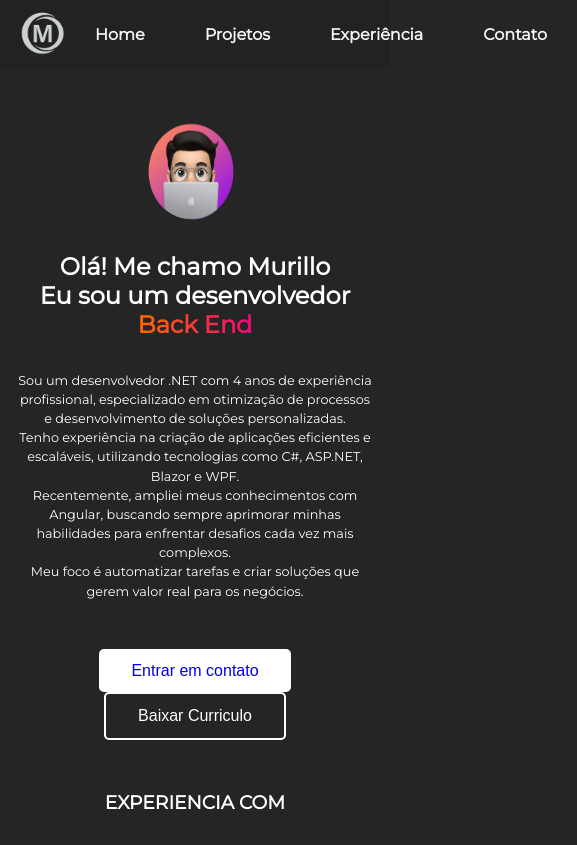
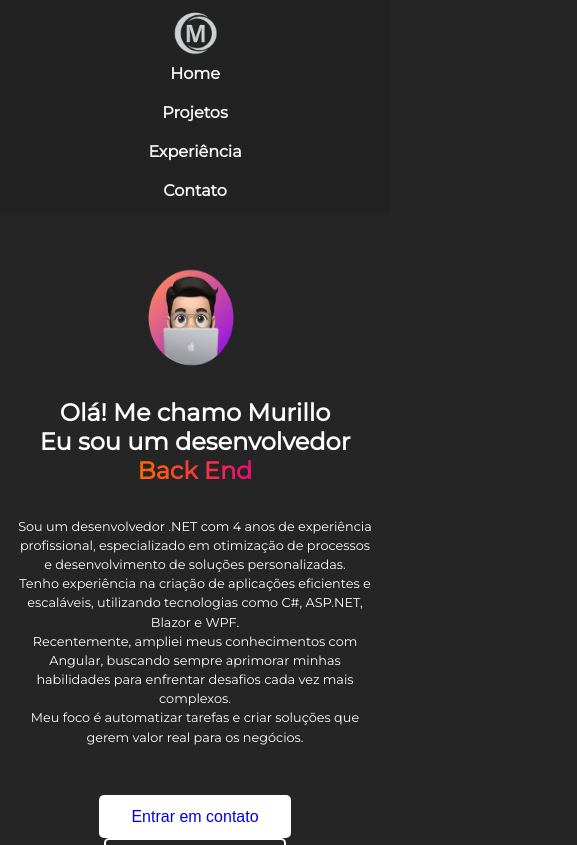
Before and after one commit to MurilloHMS/Portifolio, an Angular app: page / in a window 390 px wide. Shown: the top 845 px of the page, 577 px wide, since content can reach past the window. Built offline with nearby package versions, Linux system fonts and the light colour scheme.

Commit message:
incluido responsividade para celular

```diff
--- a/src/app/shared/header/header.component.scss
+++ b/src/app/shared/header/header.component.scss
@@ -39,3 +39,25 @@
     background: $secondary-color;
     border-radius: 20px;
 }
+
+@media (max-width: 768px) {
+    .header {
+        flex-direction: column; /* Empilha logo e menu */
+        align-items: center;
+        text-align: center;
+        padding: 10px;
+    }
+
+    .menu ul {
+        flex-direction: column; /* Menu em coluna */
+        gap: 10px;
+    }
+
+    .menu li {
+        margin: 5px 0; /* Reduz espaço entre itens */
+    }
+
+    .menu a {
+        padding: 10px 20px; /* Aumenta o espaço clicável */
+    }
+}
```
